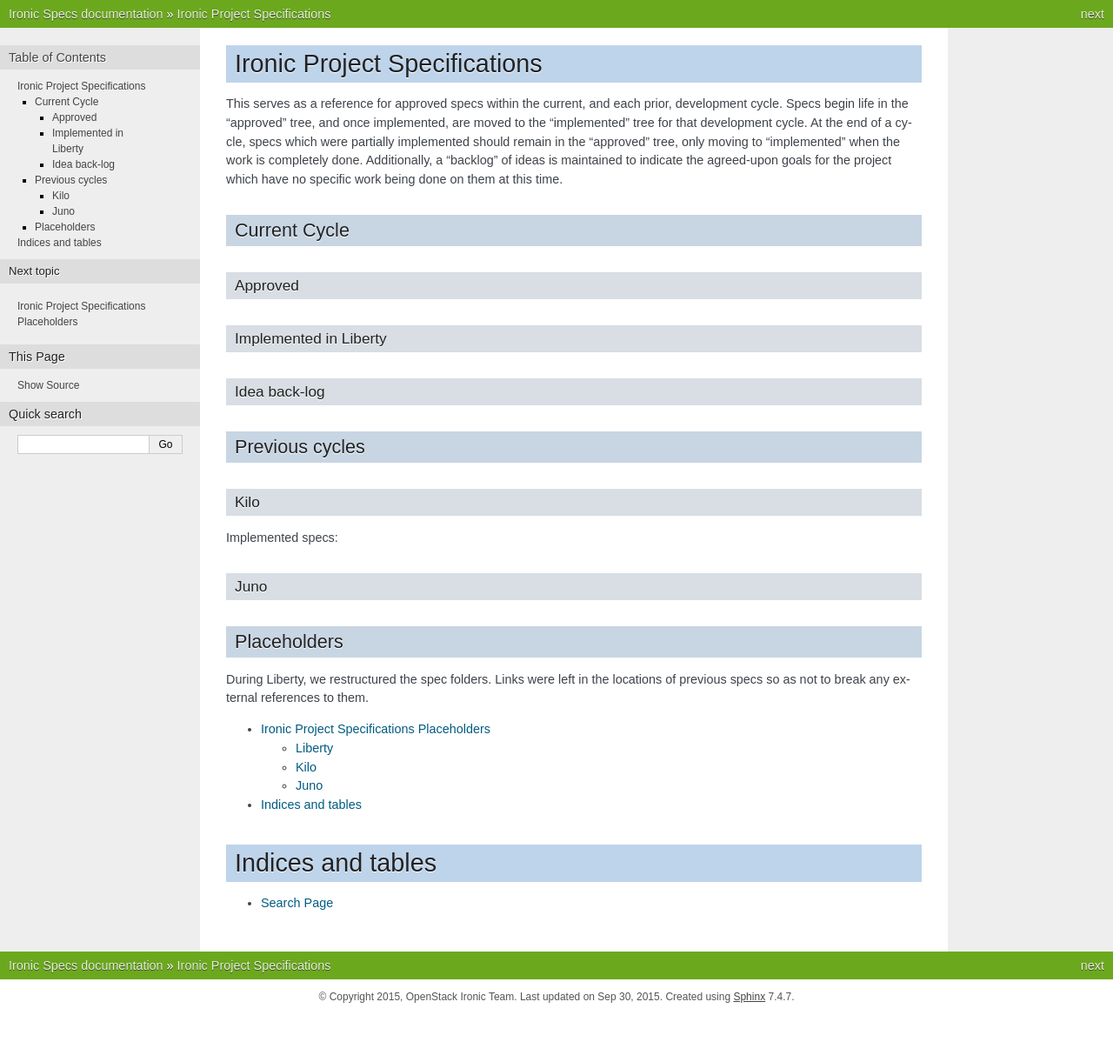
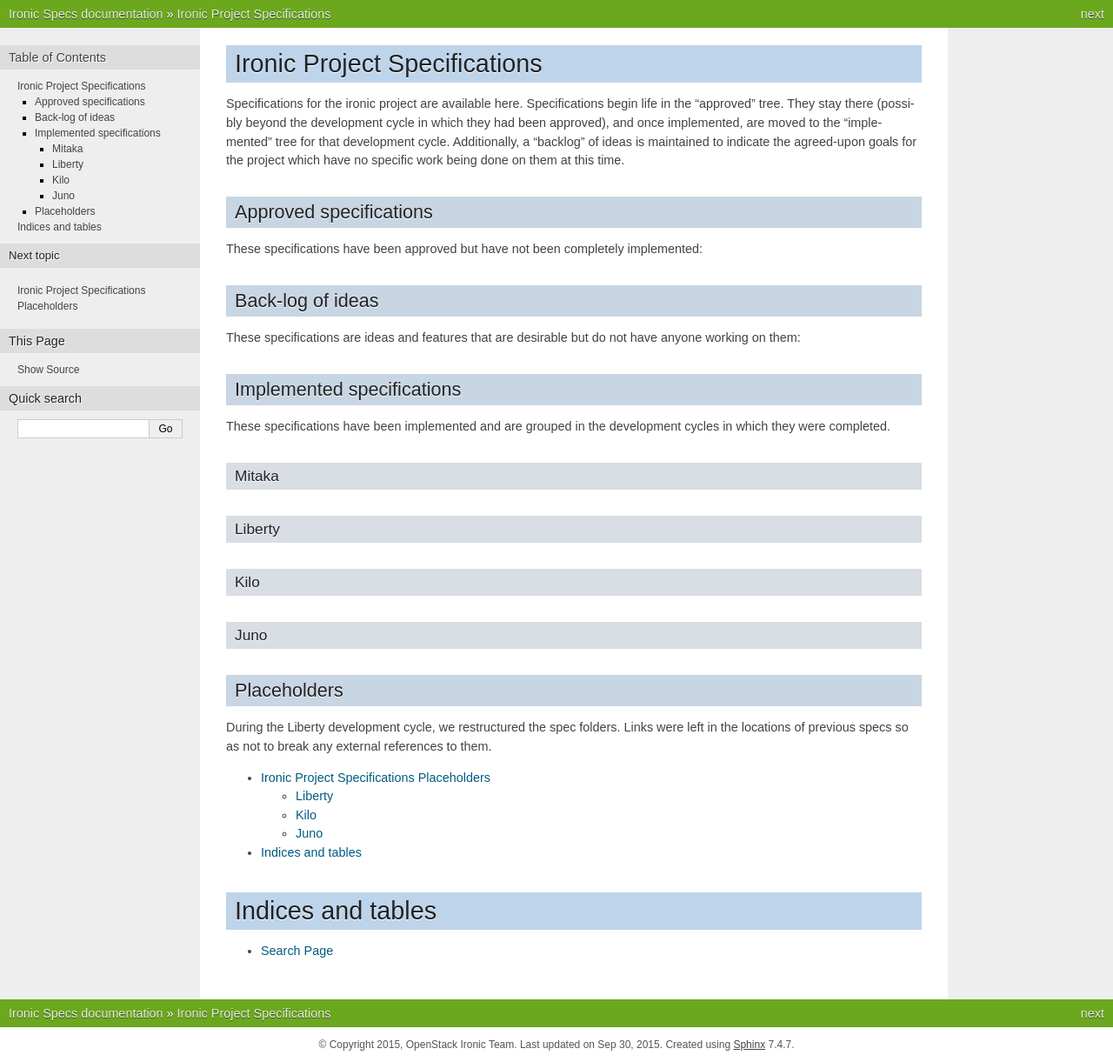
Before and after one commit to openstack/ironic-specs, a Sphinx documentation site: the page built from doc/source/index.rst, in a window 1280 px wide. Shown: the whole page at 87% size. Built offline with Sphinx 7.4.7, drawn with Linux system fonts in a browser that asks for light colours; before the commit the page ends 1166 px from its top, so only the background shows below that.

Commit message:
Reorganize the specs on main page
This reorganizes the specs on the main page
(http://specs.openstack.org/openstack/ironic-specs/)
so that it is clearer as to which specs have been
approved (but not implemented) and which specs
were implemented (and in which development cycle).

Since specs that were approved, but not implemented in the same
cycle as the approval, do not have to be re-submitted, there
doesn't seem to be much value to having 'Current Cycle' as a
header.

Change-Id: I71e4fa1e60cfed114a8cc051a774a9d148fbbd8a

```diff
--- a/doc/source/index.rst
+++ b/doc/source/index.rst
@@ -4,20 +4,19 @@
 Ironic Project Specifications
 =============================
 
-This serves as a reference for approved specs within the current, and each
-prior, development cycle. Specs begin life in the "approved" tree, and once
-implemented, are moved to the "implemented" tree for that development cycle.
-At the end of a cycle, specs which were partially implemented should remain
-in the "approved" tree, only moving to "implemented" when the work is
-completely done. Additionally, a "backlog" of ideas is maintained to indicate
+Specifications for the ironic project are available here. Specifications
+begin life in the "approved" tree. They stay there (possibly beyond the
+development cycle in which they had been approved), and once implemented,
+are moved to the "implemented" tree for that development cycle.
+Additionally, a "backlog" of ideas is maintained to indicate
 the agreed-upon goals for the project which have no specific work being done
 on them at this time.
 
-Current Cycle
-=============
+Approved specifications
+=======================
 
-Approved
---------
+These specifications have been approved but have not been completely
+implemented:
 
 .. toctree::
    :glob:
@@ -25,17 +24,11 @@ Approved
 
    specs/approved/*
 
-Implemented in Liberty
-----------------------
 
-.. toctree::
-   :glob:
-   :maxdepth: 1
-
-   specs/liberty-implemented/*
-
-Idea back-log
--------------
+Back-log of ideas
+=================
+These specifications are ideas and features that are desirable but do not
+have anyone working on them:
 
 .. toctree::
    :glob:
@@ -44,13 +37,26 @@ Idea back-log
    specs/backlog/*
 
 
-Previous cycles
-===============
+Implemented specifications
+==========================
+
+These specifications have been implemented and are grouped in the
+development cycles in which they were completed.
+
+Mitaka
+------
+
+Liberty
+-------
+
+.. toctree::
+   :glob:
+   :maxdepth: 1
+
+   specs/liberty-implemented/*
 
 Kilo
 ----
-
-Implemented specs:
 
 .. toctree::
    :glob:
@@ -71,8 +77,9 @@ Juno
 Placeholders
 ============
 
-During Liberty, we restructured the spec folders. Links were left in the
-locations of previous specs so as not to break any external references to them.
+During the Liberty development cycle, we restructured the spec folders. Links
+were left in the locations of previous specs so as not to break any external
+references to them.
 
 .. toctree::
 
```
